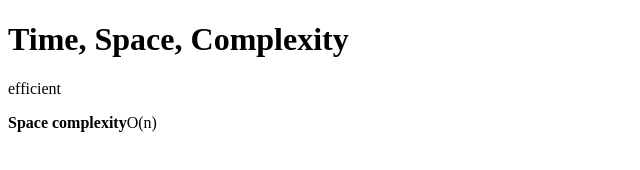
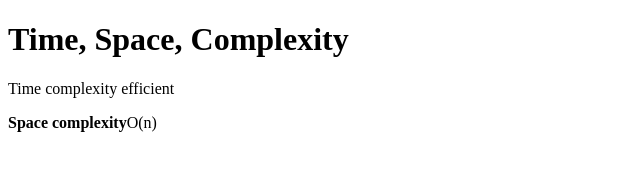
Before and after one commit to acciojob/time-and-space-complexity-RitikRunner, a website: page main.html in a window 1280 px wide. Shown: the whole page, without its empty margins (0-640 px from the left). Drawn offline with Linux system fonts and the light colour scheme.

Commit message:
created a submission

```diff
--- a/main.html
+++ b/main.html
@@ -9,7 +9,7 @@
 <body>
 	<!-- the entire body must be written by student -->
 	<h1> Time, Space, Complexity</h1>
-	<p>efficient</p>
+	<p>Time complexity efficient</p>
 	<p><b>Space complexity</b>O(n)</p>
     <script type="text/javascript" src="./script.js">
 </script>
```
